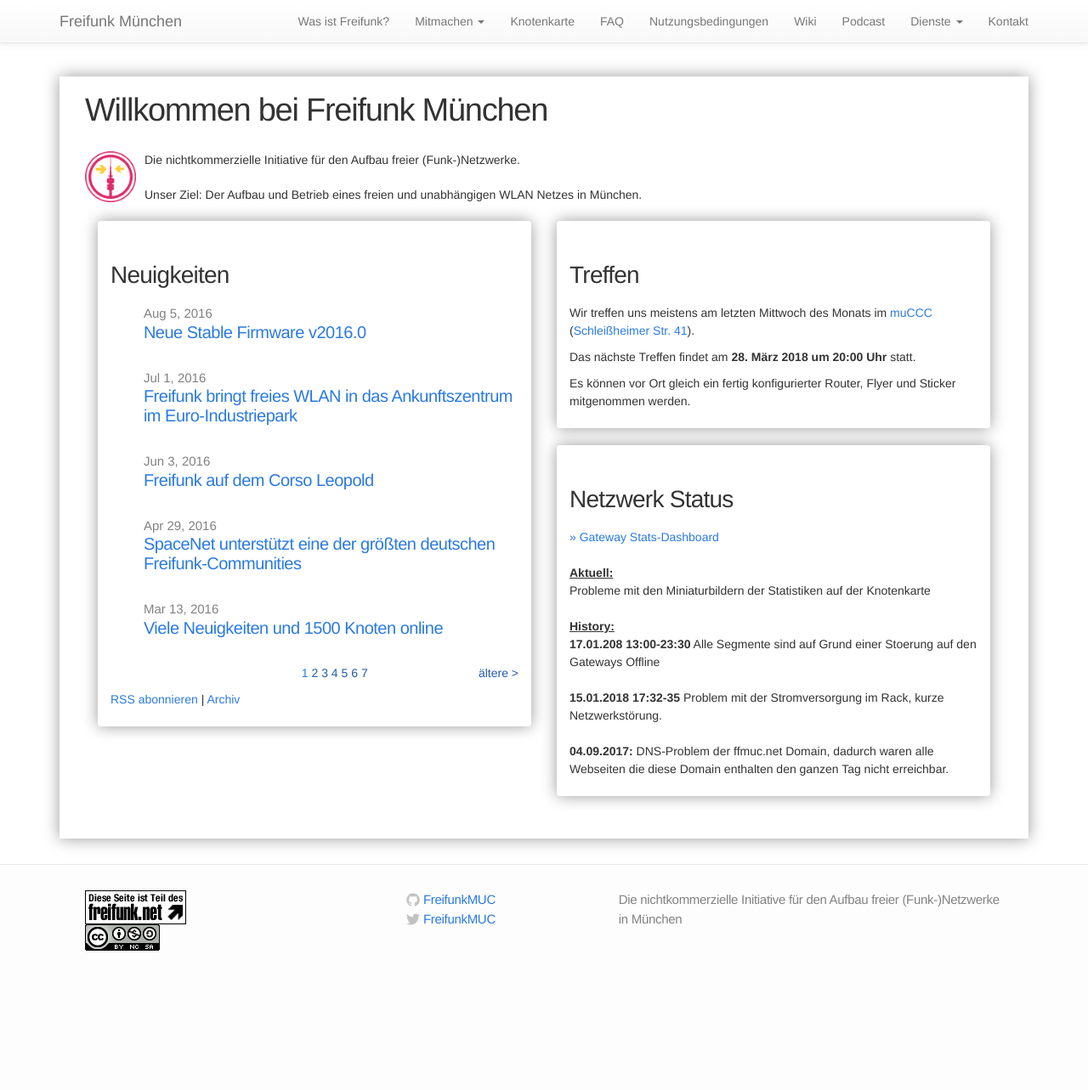
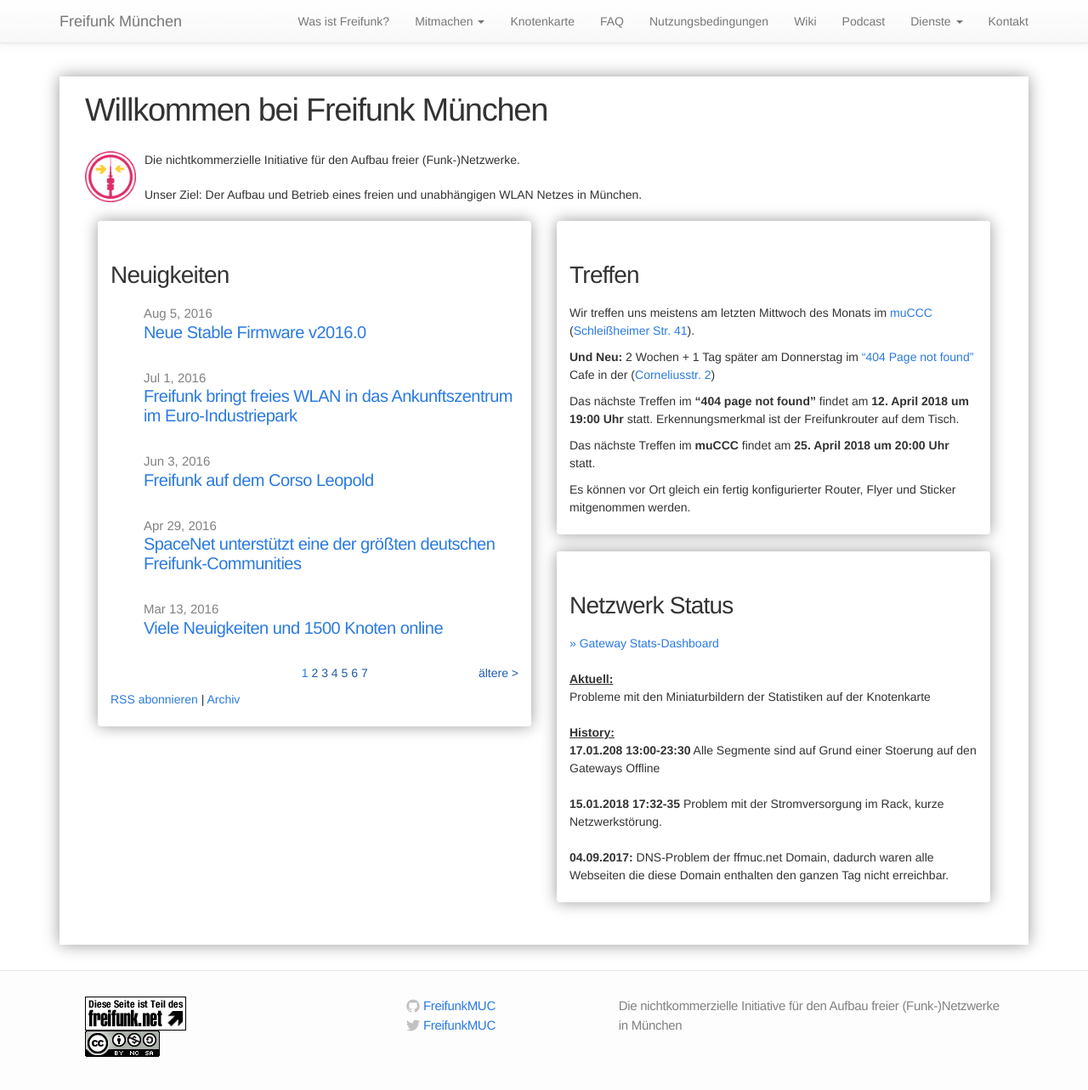
Before and after one commit to freifunkMUC/freifunkmuc.github.io, a Jekyll site: the page built from index.md, in a window 1280 px wide and 1299 px high. Shown: the top 1283 px of the window at 85% size. Built offline with Jekyll 4.4.1, drawn with Linux system fonts in a browser that asks for light colours.

Commit message:
Update treffen.md

```diff
--- a/_includes/treffen.md
+++ b/_includes/treffen.md
@@ -2,7 +2,12 @@
 
 Wir treffen uns meistens am letzten Mittwoch des Monats im [muCCC](https://muc.ccc.de) ([Schleißheimer Str. 41](https://osm.org/go/0JAf0IVLh?node=2012031859)).
 
-Das nächste Treffen findet am **28. März 2018 um 20:00 Uhr** statt.
+**Und Neu:** 2 Wochen + 1 Tag später am Donnerstag im ["404 Page not found"](http://viernullvier.net/) Cafe in der ([Corneliusstr. 2](https://www.openstreetmap.org/#map=19/48.13272/11.57425))
+
+
+Das nächste Treffen im **"404 page not found"** findet am **12. April 2018 um 19:00 Uhr** statt. Erkennungsmerkmal ist der Freifunkrouter auf dem Tisch.
+
+Das nächste Treffen im **muCCC** findet am **25. April 2018 um 20:00 Uhr** statt.
 
 Es können vor Ort gleich ein fertig konfigurierter Router, Flyer und Sticker mitgenommen werden.
 
```
